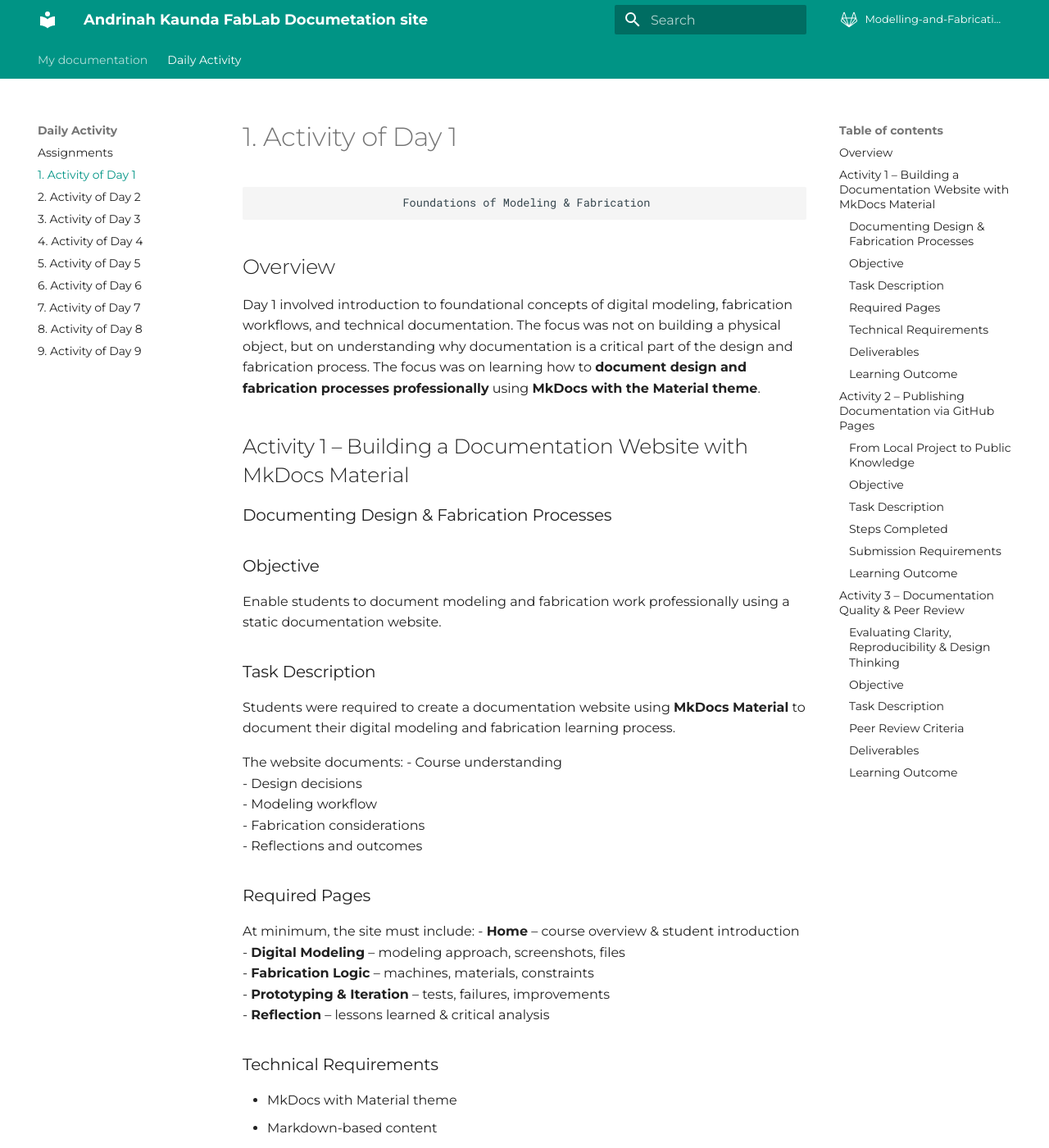
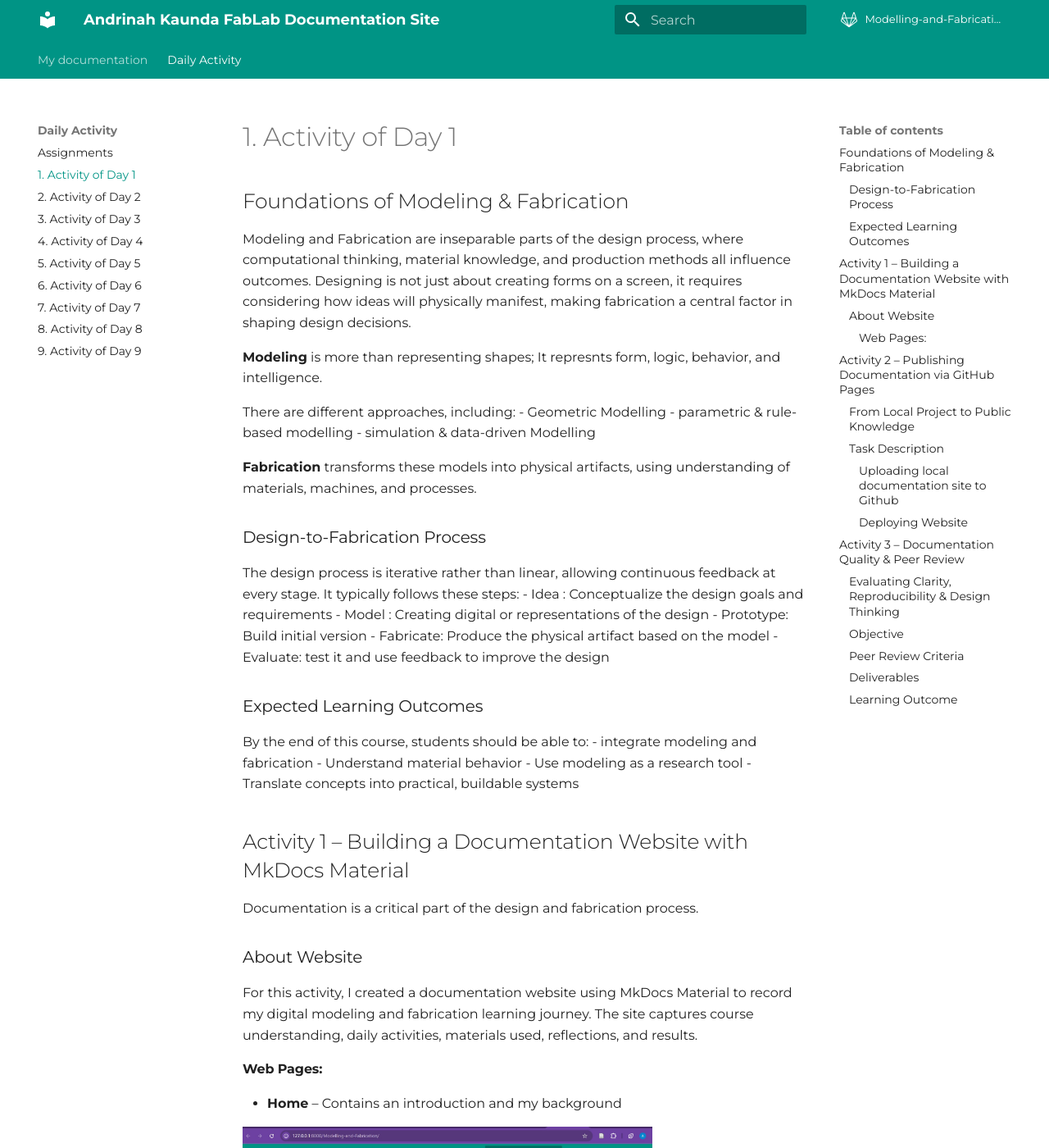
Before and after one commit to AndrinahKaunda/Modelling-and-Fabrication, an MkDocs documentation site: the page built from docs/Daily-Activity/day_1.md, in a window 1280 px wide and 1400 px high. Shown: the whole window at 82% size. Built offline with MkDocs 1.6.1 and Material for MkDocs 9.7.7, drawn with Linux system fonts in a browser that asks for light colours; comment, search, counter and statistics services are not loaded; some of the changed text lies outside the part shown.

Commit message:
touch ups on home page and activities landin page

```diff
--- a/docs/Daily-Activity/day_1.md
+++ b/docs/Daily-Activity/day_1.md
@@ -1,78 +1,89 @@
 # 1. Activity of Day 1
 
-                          Foundations of Modeling & Fabrication
+## Foundations of Modeling & Fabrication
 
-## Overview
+Modeling and Fabrication are inseparable parts of the design process, where computational thinking, material knowledge, and production methods all influence outcomes. Designing is not just about creating forms on a screen, it requires considering how ideas will physically manifest, making fabrication a central factor in shaping design decisions.
 
-Day 1 involved introduction to  foundational concepts of digital modeling, fabrication workflows, and technical documentation.
-The focus was not on building a physical object, but on understanding why documentation is a critical part of the design and fabrication process.
-The focus was on learning how to **document design and fabrication processes professionally** using **MkDocs with the Material theme**.
+
+**Modeling** is more than representing shapes;
+It represnts form, logic, behavior, and intelligence.
+
+There are different approaches, including:
+- Geometric Modelling
+- parametric & rule-based modelling
+- simulation & data-driven Modelling
+
+
+**Fabrication** transforms these models into physical artifacts, using understanding of materials, machines, and processes.
+
+### Design-to-Fabrication Process
+The design process is iterative rather than linear, allowing continuous feedback at every stage. It typically follows these steps:
+ - Idea :  Conceptualize the design goals and requirements
+ - Model : Creating digital or representations of the design
+ - Prototype: Build initial version
+ - Fabricate: Produce the physical artifact based on the model
+ - Evaluate: test it and use feedback to improve the design
+
+### Expected Learning Outcomes
+By the end of this course, students should be able to:
+- integrate modeling and fabrication
+- Understand material behavior
+- Use modeling as a research tool
+- Translate concepts into practical, buildable systems
 
 
 ## Activity 1 – Building a Documentation Website with MkDocs Material
-### Documenting Design & Fabrication Processes
 
-### Objective
-Enable students to document modeling and fabrication work professionally using a static documentation website.
+Documentation is a critical part of the design and fabrication process.
+
+### About  Website
+
+For this activity, I created a documentation website using MkDocs Material to record my digital modeling and fabrication learning journey.
+The site captures course understanding, daily activities, materials used, reflections, and results.
+
+
+#### Web Pages:
+
+- **Home** – Contains an introduction and my background
+
+![Home](../images/day_1/landin.jpeg){ width=500}
+
+- **Daily Activity** - Shows my course understanding and activities completed throughout the course
+
+![Daily Activities](../images/day_1/web.png){ width=500}
+
+
+
+## Activity 2 – Publishing Documentation via GitHub Pages
+
+### From Local Project to Public Knowledge
+
+In this activity, I have learned how to publish and share technical documentation site using GitHub and GitHub Pages. This allowed the documentation created locally to be accessed as a live website by anyone online.
 
 ### Task Description
-Students were required to create a documentation website using **MkDocs Material** to document their digital modeling and fabrication learning process.
+Uploading MkDocs documentation project to GitHub and publishing it as a live website using GitHub Pages.
 
-The website documents:
-- Course understanding
-- Design decisions
-- Modeling workflow
-- Fabrication considerations
-- Reflections and outcomes
+#### Uploading local documentation site to Github
+- Created a GitHub repository to host the project
+- upload MkDocs project files to GitHub :
+Uploaded the local MkDocs project files to the repository using Git commands in the **Git Bash terminal**, ensuring the files were properly tracked and ready for deployment.
+![git project file](../images/day_1/git.png){ width=500}
 
-### Required Pages
-At minimum, the site must include:
-- **Home** – course overview & student introduction
-- **Digital Modeling** – modeling approach, screenshots, files
-- **Fabrication Logic** – machines, materials, constraints
-- **Prototyping & Iteration** – tests, failures, improvements
-- **Reflection** – lessons learned & critical analysis
+#### Deploying Website
+- Enabled GitHub Pages  : Activated the GitHub Pages feature in the repository settings, which allows the project files to be hosted as a live website directly from GitHub.
+- Deployed the site with a public URL : Once GitHub Pages was enabled, the site became accessible online via a public URL, making the documentation available to anyone without needing access to the repository.
 
-### Technical Requirements
-- MkDocs with Material theme
-- Markdown-based content
-- Images, diagrams, and captions
-- Clear navigation structure
+![Daily Activities](../images/day_1/gitpages.png){ width=500}
 
-### Deliverables
-- Local MkDocs project folder
-- Live preview of the documentation site
 
-### Learning Outcome
-Students learn that documentation is part of the design process, not an afterthought.
+- GitHub repository link
+https://github.com/AndrinahKaunda/Modelling-and-Fabrication.git
 
----
+- Live GitHub Pages URL
+https://andrinahkaunda.github.io/Modelling-and-Fabrication/
 
-## Activity 2 – Publishing Documentation via GitHub Pages
-### From Local Project to Public Knowledge
-
-### Objective
-Teach students how to publish and share technical documentation using **GitHub** and **GitHub Pages**.
-
-### Task Description
-Students uploaded their MkDocs documentation project to GitHub and published it as a live website using GitHub Pages.
-
-### Steps Completed
-- Created a GitHub repository
-- Pushed MkDocs project files to GitHub
-- Configured repository structure
-- Enabled GitHub Pages
-- Deployed the site with a public URL
-
-### Submission Requirements
-- GitHub repository link
-- Live GitHub Pages URL
-- Screenshot of deployed website
-
-### Learning Outcome
-Students gained skills in version control, open documentation, and reproducible workflows.
-
----
+- Git Live website
+![Daily Activities](../images/day_1/gitpages.png){ width=500}
 
 ## Activity 3 – Documentation Quality & Peer Review
 ### Evaluating Clarity, Reproducibility & Design Thinking
@@ -80,8 +91,6 @@ Students gained skills in version control, open documentation, and reproducible
 ### Objective
 Develop critical evaluation skills by reviewing technical documentation quality.
 
-### Task Description
-Students performed a peer review of another student’s documentation website.
 
 Each review evaluated:
 - Clarity of explanations
--- a/mkdocs.yml
+++ b/mkdocs.yml
@@ -1,6 +1,6 @@
 # Replace the text below to customize your site
-site_name: Andrinah Kaunda FabLab Documetation site
-site_description: Andrinah Kaunda FabLab Documetation site
+site_name: Andrinah Kaunda FabLab Documentation Site
+site_description: Andrinah Kaunda FabLab Documentation Site
 site_author: Andrinah Kaunda
 copyright: Copyright 2026 Andrinah Kaunda - Creactive Commons Attribution Non-commercial
 
```
Also changed, not shown: docs/index.md (+5 -10 lines), docs/images/day_1/git.png (added), docs/images/day_1/gitpages.png (added), docs/images/day_1/landin.jpeg (added), docs/images/day_1/web.png (added).
